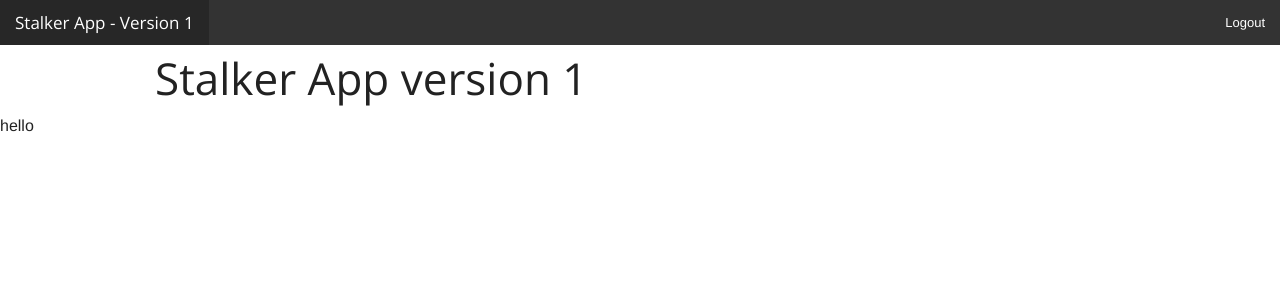
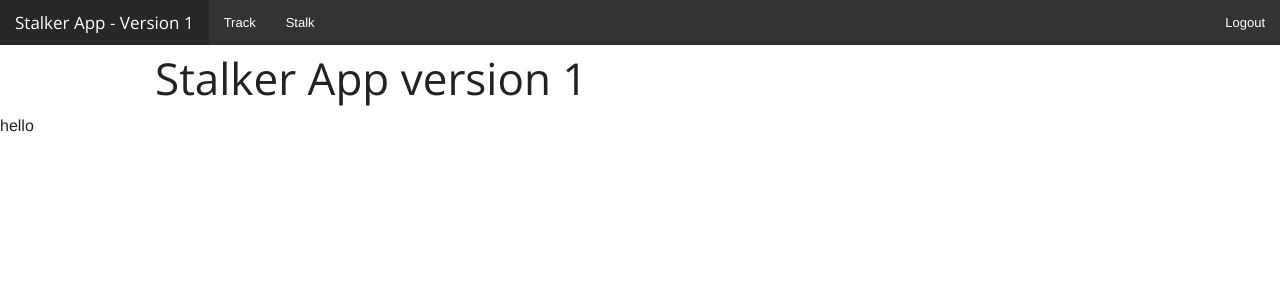
Before and after one commit to stuycs-softdev-fall-2013/stalkerapp-1, a Flask app: page /f in a window 1280 px wide. Shown: the top 300 px of the page. Run offline with Flask 2, Linux system fonts and the light colour scheme; parts of the project's set-up code (start-up, migrations or seed data) failed here and were passed over; some libraries are stand-ins or nearby versions.

Commit message:
Added header bar menu items

```diff
--- a/templates/base.html
+++ b/templates/base.html
@@ -22,6 +22,8 @@
       <section class="top-bar-section">
 	<ul class="title-area">
 	  <li class="name"><h1><a href="#">Stalker App - Version 1</a></h1></li>
+	  <li><a href="/track">Track</a></li>
+	  <li><a href="/stalk">Stalk</a></li>
 	</ul>
 	<ul class="right">
 	  <li><a href="/logout">Logout</a></li>
```
